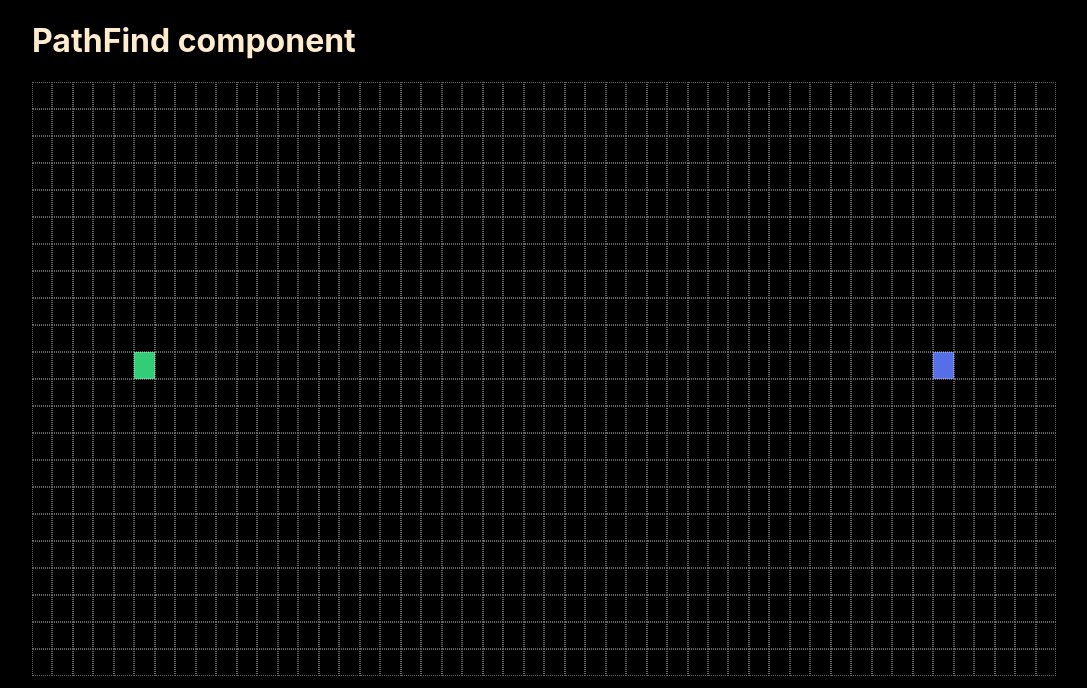
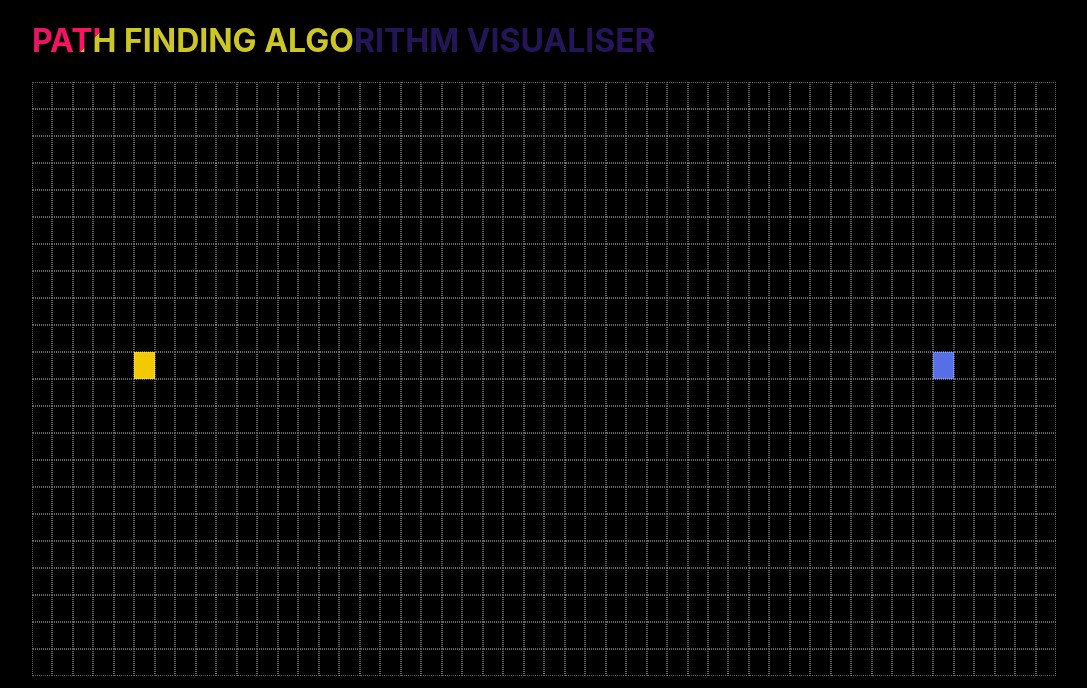
Before and after one commit to aswin2108/Path-Finder, a React (Create React App) app: page / in a window 1280 px wide. Shown: the top 688 px of the page, without its empty margins (96-1183 px from the left). Built offline with nearby package versions, Linux system fonts and the light colour scheme.

Commit message:
New annimated title

```diff
--- a/src/components/pathFind/pathFind.css
+++ b/src/components/pathFind/pathFind.css
@@ -1,6 +1,3 @@
-.header{
-    color: blanchedalmond;
-}
 .rowWrapper{
     display:flex
 }
@@ -8,3 +5,30 @@
     max-width:80%;
     margin:auto;
 }
+.header{
+    text-transform: uppercase;
+   background-image: linear-gradient(
+     -225deg,
+     #231557 20%,
+     #44107a 35%,
+     #ff1361 78%,
+     #cdc724 10%
+   );
+   background-size: auto auto;
+   background-clip: border-box;
+   background-size: 200% auto;
+   color: #fff;
+   background-clip: text;
+   text-fill-color: transparent;
+   -webkit-background-clip: text;
+   -webkit-text-fill-color: transparent;
+   animation: textclip 2s linear infinite;
+   display: inline-block;
+
+ }
+
+ @keyframes textclip {
+   to {
+     background-position: 200% center;
+   }
+ }
--- a/src/components/pathFind/pathFind.js
+++ b/src/components/pathFind/pathFind.js
@@ -96,7 +96,7 @@
     );
     return(
     <div className="wrapper">
-     <h1 className="header">PathFind component</h1>
+     <h1 className="header">Path Finding Algorithm Visualiser</h1>
      {gridWithNode}
     </div>
     );
```
